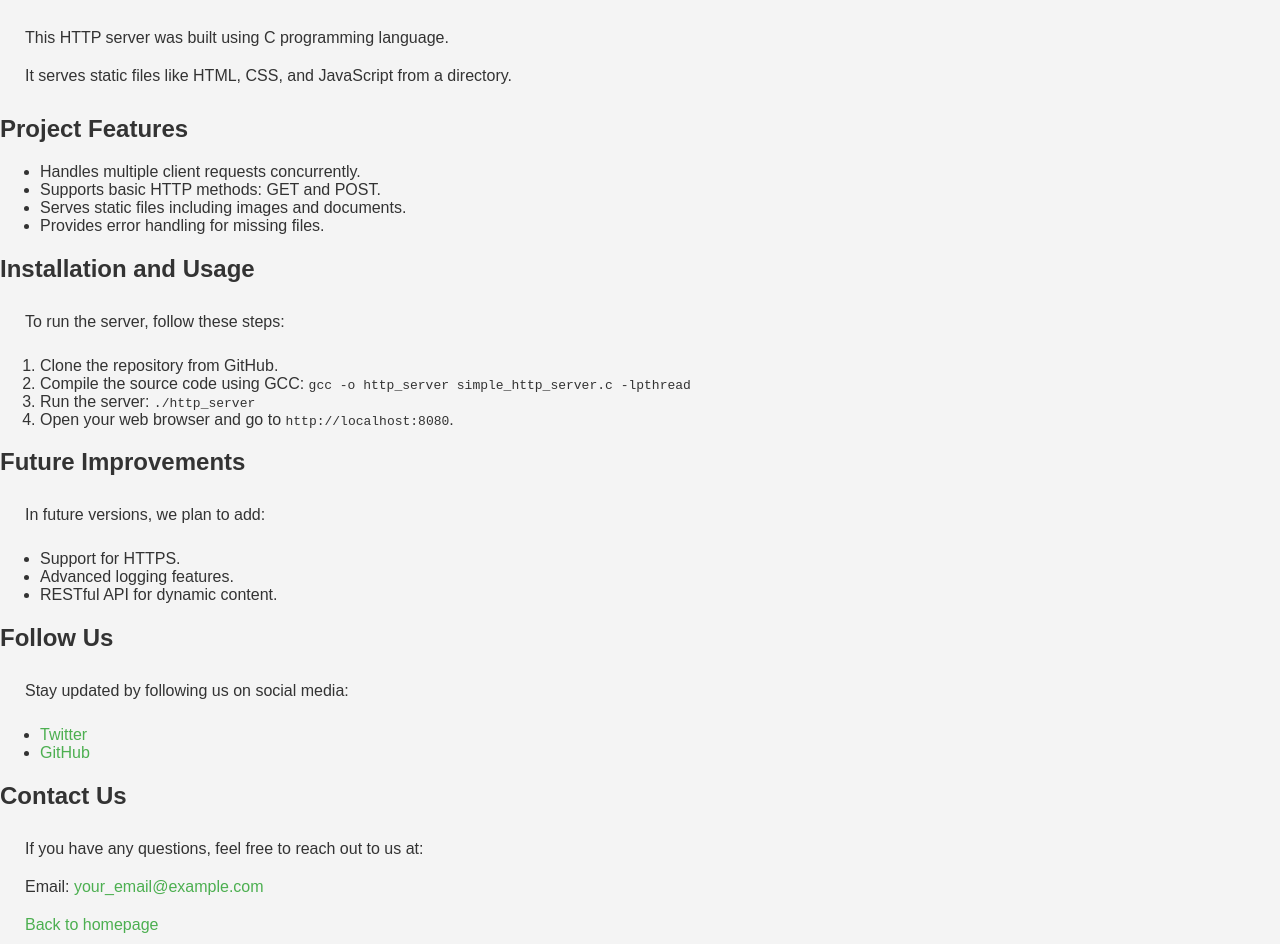
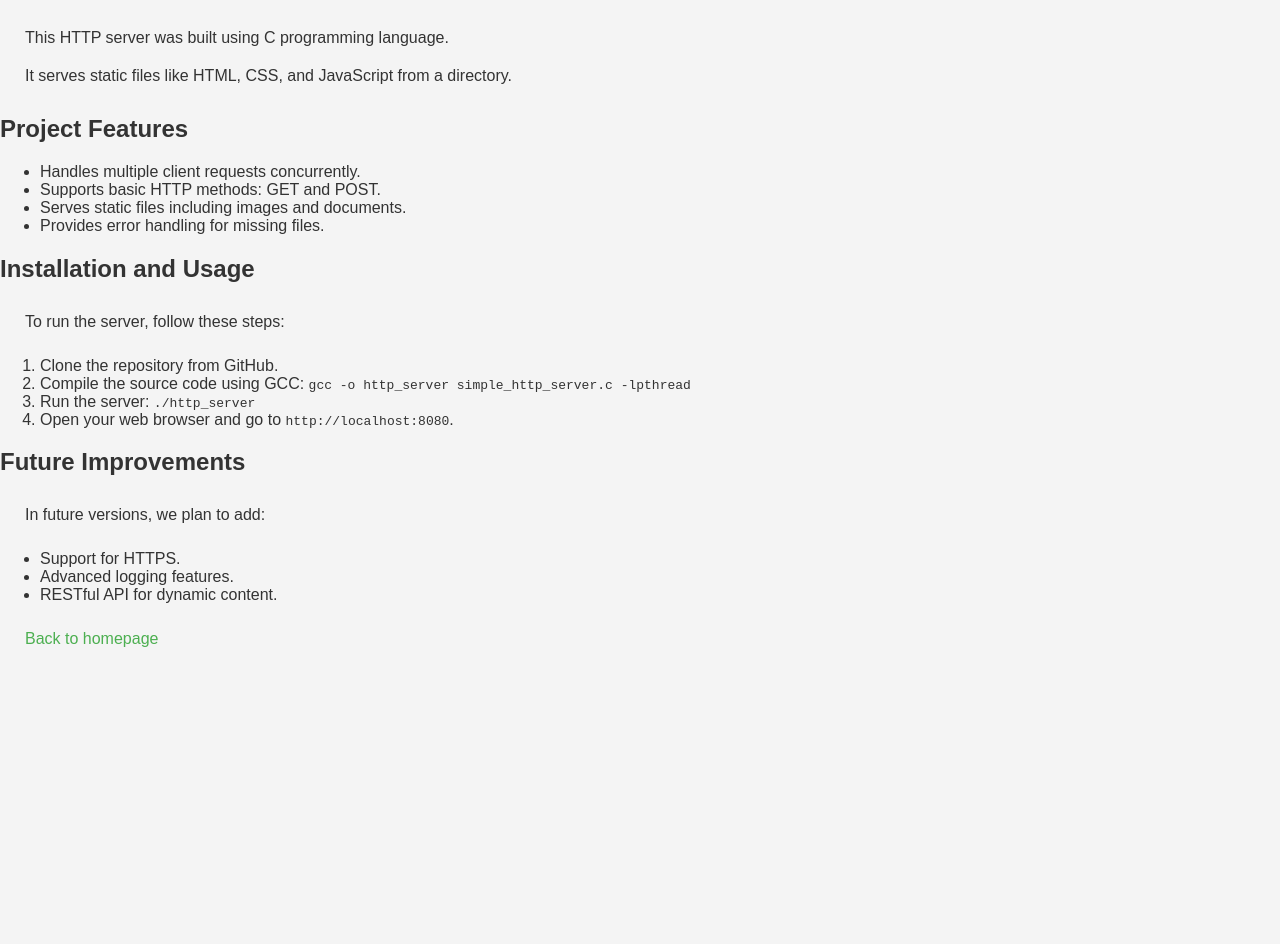
Before and after one commit to AnilKumt/c-https-web-server, a plain HTML site: page about.html in a window 1280 px wide. Shown: the part 101-1045 px from the top of the page. After the commit the page ends 800 px from the top, so only its background shows below. Drawn offline with Linux system fonts and the light colour scheme.

Commit message:
updated contanct info

```diff
--- a/about.html
+++ b/about.html
@@ -36,17 +36,6 @@
         <li>RESTful API for dynamic content.</li>
     </ul>
 
-    <h2>Follow Us</h2>
-    <p>Stay updated by following us on social media:</p>
-    <ul>
-        <li><a href="https://twitter.com/yourproject" target="_blank">Twitter</a></li>
-        <li><a href="https://github.com/yourproject" target="_blank">GitHub</a></li>
-    </ul>
-
-    <h2>Contact Us</h2>
-    <p>If you have any questions, feel free to reach out to us at:</p>
-    <p>Email: <a href="mailto:your_email@example.com">your_email@example.com</a></p>
-
     <p><a href="/">Back to homepage</a></p>
 </body>
 </html>
```
Also changed, not shown: 1 other file.
